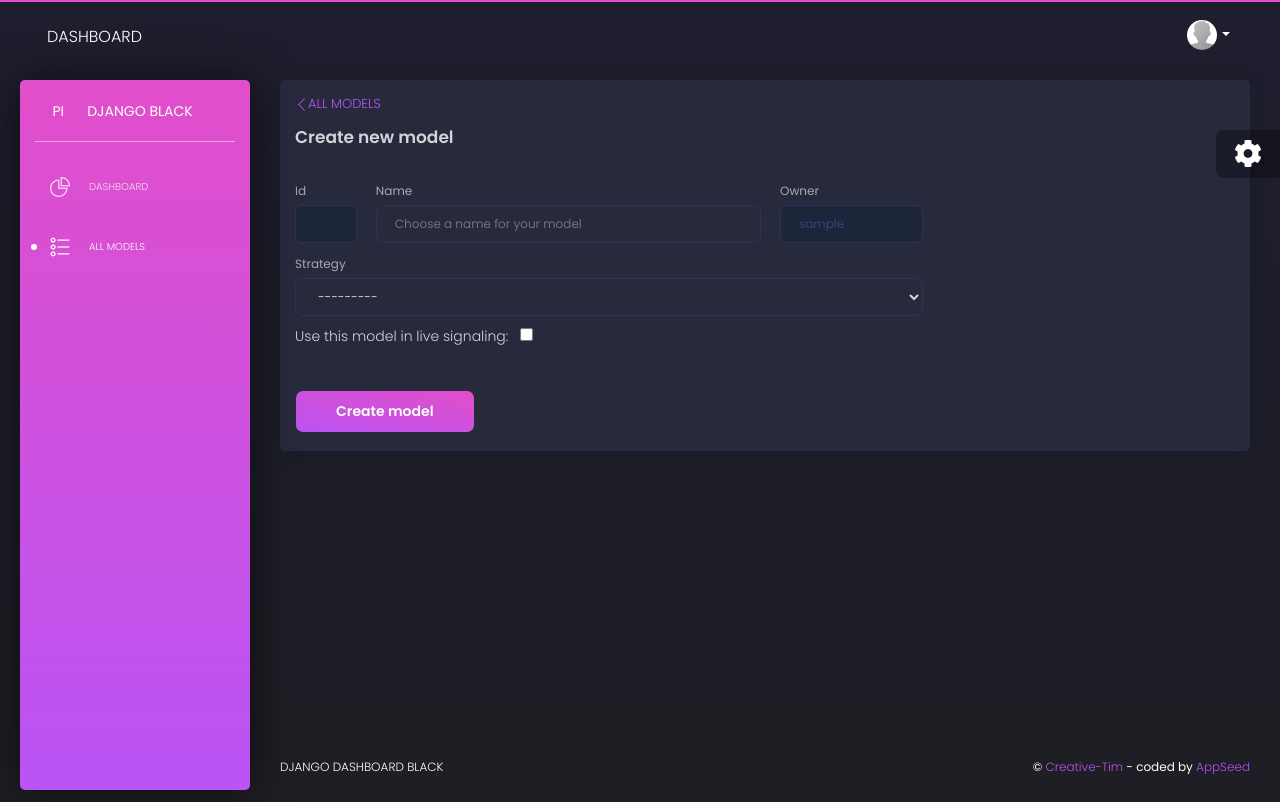
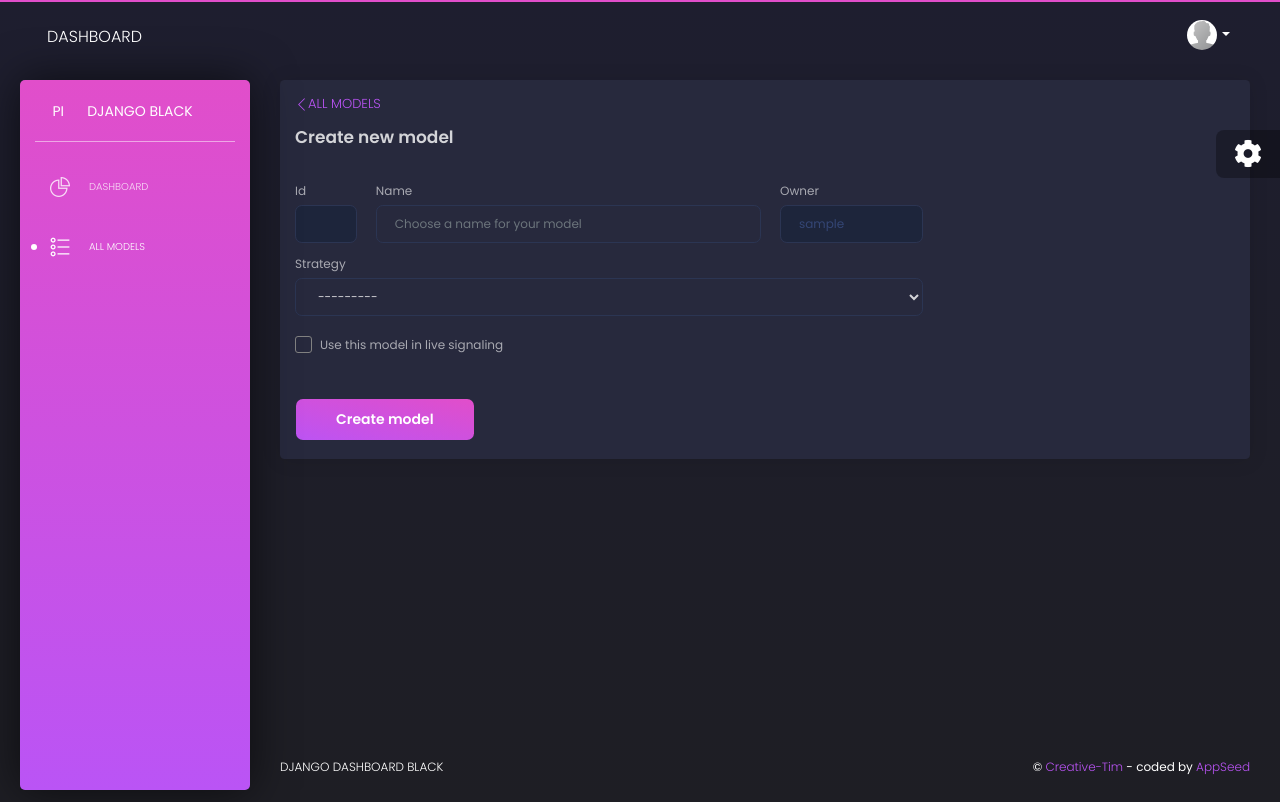
Before and after one commit to kjanker/django-dashboard, a Django app: page /models/new in a window 1280 px wide. Run offline with Django 4.2, Linux system fonts and the light colour scheme; the visitor is signed in with stand-in values (Sample User, id 1); some libraries are stand-ins or nearby versions.

Commit message:
change model checkbox layout

```diff
--- a/apps/models/forms.py
+++ b/apps/models/forms.py
@@ -43,6 +43,7 @@ class ParameterForm(forms.Form):
                 self.fields[name] = forms.CharField(required=True)
             elif type == bool:
                 self.fields[name] = forms.BooleanField(required=False)
+                self.fields[name].help_text = "checkbox"
 
         for name, field in self.fields.items():
             field.widget.attrs["placeholder"] = name + " value"
--- a/templates/models/single-model.html
+++ b/templates/models/single-model.html
@@ -61,6 +61,22 @@
                 </div>
               </div>
               {% for parameter in parameters %}
+                {% if parameter.help_text == "checkbox" %}
+                  <div class="row">
+                    <div class="col-md-3 pr-md-1">
+                    </div>
+                    <div class="col-md-5 pr-md-1 text-middle">
+                      <div class="form-group">
+                        <div class="form-check">
+                            <label class="form-check-label">
+                              {{ parameter }}
+                              <span class="form-check-sign">{{ parameter.name }}</span>
+                            </label>
+                          </div>
+                      </div>
+                    </div>
+                  </div>
+                {% else %}
                 <div class="row">
                     <div class="col-md-1 pr-md-1">
                     </div>
@@ -75,11 +91,17 @@
                       </div>
                     </div>
                   </div>
+                {% endif %}
               {% endfor %}
               <div class="row">
                 <div class="col-md-8 pr-md-1">
                   <div class="form-group">
-                    <p>Use this model in live signaling: &nbsp; {{ form.active }}</p>
+                    <div class="form-check">
+                      <label class="form-check-label">
+                        {{ form.active }}
+                        <span class="form-check-sign">Use this model in live signaling</span>
+                      </label>
+                    </div>
                   </div>
                 </div>
               </div>
```
Lines whose indentation alone changed are shown as unchanged.
